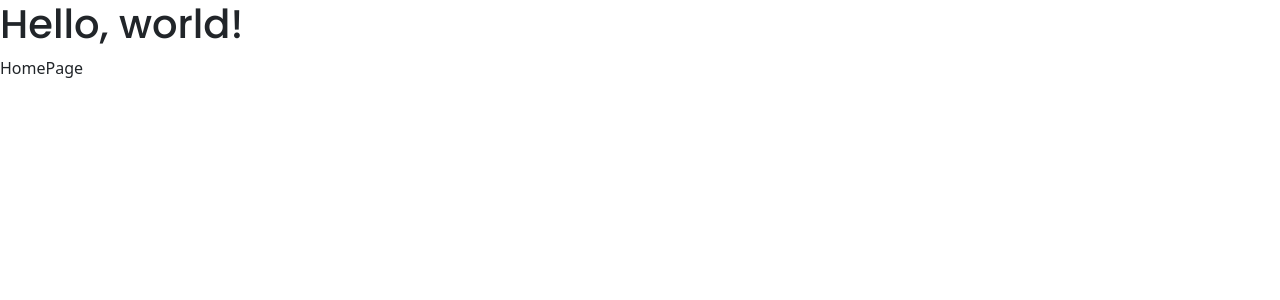
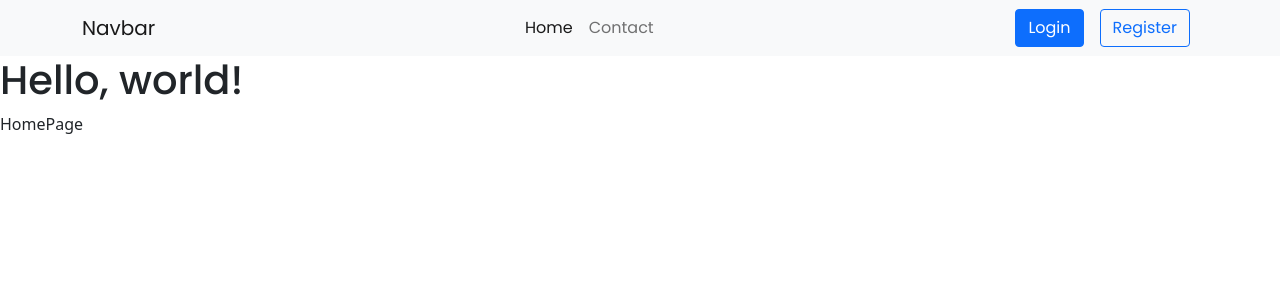
Before and after one commit to Mouhamet99/PHPMVCFramework, a PHP site: page / in a window 1280 px wide. Shown: the top 300 px of the page. Run offline with PHP 8.4, Linux system fonts and the light colour scheme.

Commit message:
Handle layout dynamically

```diff
--- a/Controllers/AuthController.php
+++ b/Controllers/AuthController.php
@@ -11,6 +11,7 @@ class AuthController extends Controller
         if ($request->isPost()) {
             return 'Login data';
         }
+        $this->setLayout('auth');
         return $this->render('login');
     }
 
@@ -18,8 +19,8 @@ class AuthController extends Controller
     {
         if ($request->isPost()) {
             return 'Registration Success';
-
         }
+        $this->setLayout('auth');
         return $this->render('register');
     }
 }
--- a/Controllers/Controller.php
+++ b/Controllers/Controller.php
@@ -6,8 +6,14 @@ use App\core\Application;
 
 class Controller
 {
+    public string $layout = 'main';
+
     public function render($view, $params = [])
     {
         return Application::$app->router->RenderView($view, $params);
     }
+
+    public function setLayout($layout){
+        $this->layout = $layout;
+    }
 }
--- a/Views/layouts/main.php
+++ b/Views/layouts/main.php
@@ -6,90 +6,42 @@
     <meta name="viewport" content="width=device-width, initial-scale=1, shrink-to-fit=no">
     <link rel="stylesheet" href="./../public/style.css">
     <!-- Bootstrap CSS -->
-<link href="https://cdn.jsdelivr.net/npm/bootstrap@5.0.2/dist/css/bootstrap.min.css" rel="stylesheet" integrity="sha384-EVSTQN3/azprG1Anm3QDgpJLIm9Nao0Yz1ztcQTwFspd3yD65VohhpuuCOmLASjC" crossorigin="anonymous">
+    <link href="https://cdn.jsdelivr.net/npm/bootstrap@5.0.2/dist/css/bootstrap.min.css" rel="stylesheet"
+          integrity="sha384-EVSTQN3/azprG1Anm3QDgpJLIm9Nao0Yz1ztcQTwFspd3yD65VohhpuuCOmLASjC" crossorigin="anonymous">
     <title>Hello, world!</title>
 </head>
 <body>
+<nav class="navbar navbar-expand-lg navbar-light bg-light">
+    <div class="container">
+        <a class="navbar-brand" href="/">Navbar</a>
+        <button class="navbar-toggler" type="button" data-bs-toggle="collapse" data-bs-target="#navbarNavAltMarkup"
+                aria-controls="navbarNavAltMarkup" aria-expanded="false" aria-label="Toggle navigation">
+            <span class="navbar-toggler-icon"></span>
+        </button>
+        <div class="collapse navbar-collapse" id="navbarNavAltMarkup">
+            <div class="navbar-nav mx-auto">
+                <a class="nav-link active" aria-current="page" href="/">Home</a>
+                <a class="nav-link" href="/contact">Contact</a>
+            </div>
+        </div>
+        <form class="d-flex ms-auto">
+            <a href="/login" class="btn btn-primary mx-2">Login</a>
+            <a href="/register" class="btn btn-outline-primary mx-2">Register</a>
+        </form>
+    </div>
+</nav>
 {{content}}
 
 <!-- Optional JavaScript -->
 <!-- jQuery first, then Popper.js, then Bootstrap JS -->
-    <script src="https://code.jquery.com/jquery-3.3.1.slim.min.js" integrity="sha384-q8i/X+965DzO0rT7abK41JStQIAqVgRVzpbzo5smXKp4YfRvH+8abtTE1Pi6jizo" crossorigin="anonymous"></script>
-    <script src="https://cdn.jsdelivr.net/npm/popper.js@1.14.3/dist/umd/popper.min.js" integrity="sha384-ZMP7rVo3mIykV+2+9J3UJ46jBk0WLaUAdn689aCwoqbBJiSnjAK/l8WvCWPIPm49" crossorigin="anonymous"></script>
-    <script src="https://cdn.jsdelivr.net/npm/bootstrap@4.1.3/dist/js/bootstrap.min.js" integrity="sha384-ChfqqxuZUCnJSK3+MXmPNIyE6ZbWh2IMqE241rYiqJxyMiZ6OW/JmZQ5stwEULTy" crossorigin="anonymous"></script>
+<script src="https://code.jquery.com/jquery-3.3.1.slim.min.js"
+        integrity="sha384-q8i/X+965DzO0rT7abK41JStQIAqVgRVzpbzo5smXKp4YfRvH+8abtTE1Pi6jizo"
+        crossorigin="anonymous"></script>
+<script src="https://cdn.jsdelivr.net/npm/popper.js@1.14.3/dist/umd/popper.min.js"
+        integrity="sha384-ZMP7rVo3mIykV+2+9J3UJ46jBk0WLaUAdn689aCwoqbBJiSnjAK/l8WvCWPIPm49"
+        crossorigin="anonymous"></script>
+<script src="https://cdn.jsdelivr.net/npm/bootstrap@4.1.3/dist/js/bootstrap.min.js"
+        integrity="sha384-ChfqqxuZUCnJSK3+MXmPNIyE6ZbWh2IMqE241rYiqJxyMiZ6OW/JmZQ5stwEULTy"
+        crossorigin="anonymous"></script>
 </body>
 </html>
-    <!--
-     <div class="form-body">
-        <div class="row">
-            <div class="form-holder">
-                <div class="form-content">
-                    <div class="form-items">
-                        <h3>Register Today</h3>
-                        <p>Fill in the data below.</p>
-                        <form class="requires-validation" novalidate>
-
-                            <div class="col-md-12">
-                               <input class="form-control" type="text" name="name" placeholder="Full Name" required>
-                               <div class="valid-feedback">Username field is valid!</div>
-                               <div class="invalid-feedback">Username field cannot be blank!</div>
-                            </div>
-
-                            <div class="col-md-12">
-                                <input class="form-control" type="email" name="email" placeholder="E-mail Address" required>
-                                 <div class="valid-feedback">Email field is valid!</div>
-                                 <div class="invalid-feedback">Email field cannot be blank!</div>
-                            </div>
-
-                           <div class="col-md-12">
-                                <select class="form-select mt-3" required>
-                                      <option selected disabled value="">Position</option>
-                                      <option value="jweb">Junior Web Developer</option>
-                                      <option value="sweb">Senior Web Developer</option>
-                                      <option value="pmanager">Project Manager</option>
-                               </select>
-                                <div class="valid-feedback">You selected a position!</div>
-                                <div class="invalid-feedback">Please select a position!</div>
-                           </div>
-
-
-                           <div class="col-md-12">
-                              <input class="form-control" type="password" name="password" placeholder="Password" required>
-                               <div class="valid-feedback">Password field is valid!</div>
-                               <div class="invalid-feedback">Password field cannot be blank!</div>
-                           </div>
-
-
-                           <div class="col-md-12 mt-3">
-                            <label class="mb-3 mr-1" for="gender">Gender: </label>
-
-                            <input type="radio" class="btn-check" name="gender" id="male" autocomplete="off" required>
-                            <label class="btn btn-sm btn-outline-secondary" for="male">Male</label>
-
-                            <input type="radio" class="btn-check" name="gender" id="female" autocomplete="off" required>
-                            <label class="btn btn-sm btn-outline-secondary" for="female">Female</label>
-
-                            <input type="radio" class="btn-check" name="gender" id="secret" autocomplete="off" required>
-                            <label class="btn btn-sm btn-outline-secondary" for="secret">Secret</label>
-                               <div class="valid-feedback mv-up">You selected a gender!</div>
-                                <div class="invalid-feedback mv-up">Please select a gender!</div>
-                            </div>
-
-                        <div class="form-check">
-                          <input class="form-check-input" type="checkbox" value="" id="invalidCheck" required>
-                          <label class="form-check-label">I confirm that all data are correct</label>
-                         <div class="invalid-feedback">Please confirm that the entered data are all correct!</div>
-                        </div>
-
-
-                            <div class="form-button mt-3">
-                                <button id="submit" type="submit" class="btn btn-primary">Register</button>
-                            </div>
-                        </form>
-                    </div>
-                </div>
-            </div>
-        </div>
-    </div>
-
-     -->
--- a/core/Application.php
+++ b/core/Application.php
@@ -1,6 +1,8 @@
 <?php
 
 namespace App\core;
+
+use App\Controllers\Controller;
 
 class Application
 {
@@ -9,6 +11,23 @@ class Application
     public Response $response;
     public static string $ROOT_DIR;
     public static Application $app;
+    public Controller $controller;
+
+    /**
+     * @return Controller
+     */
+    public function getController(): Controller
+    {
+        return $this->controller;
+    }
+
+    /**
+     * @param Controller $controller
+     */
+    public function setController(Controller $controller): void
+    {
+        $this->controller = $controller;
+    }
 
     public function __construct($rootPath)
     {
--- a/core/Router.php
+++ b/core/Router.php
@@ -39,13 +39,15 @@ class Router
         }
 
         if (is_array($callback)) {
-            $callback[0] = new $callback[0]();
+            Application::$app->controller = new $callback[0]();
+            $callback[0] = Application::$app->controller;
         }
         return call_user_func($callback, $this->request);
     }
 
     public function RenderView($view, $params)
     {
+
         $layoutContent = $this->layoutContent();
         $viewContent = $this->RenderOnlyView($view, $params);
 
@@ -54,8 +56,9 @@ class Router
 
     public function layoutContent()
     {
+        $layout = Application::$app->controller->layout;
         ob_start();
-        include_once Application::$ROOT_DIR . "/Views/layouts/main.php";
+        include_once Application::$ROOT_DIR . "/Views/layouts/$layout.php";
         return ob_get_clean();
     }
 
```
Also changed, not shown: Views/layouts/auth.php (added, +95 -0 lines). Lines whose indentation alone changed are shown as unchanged.
